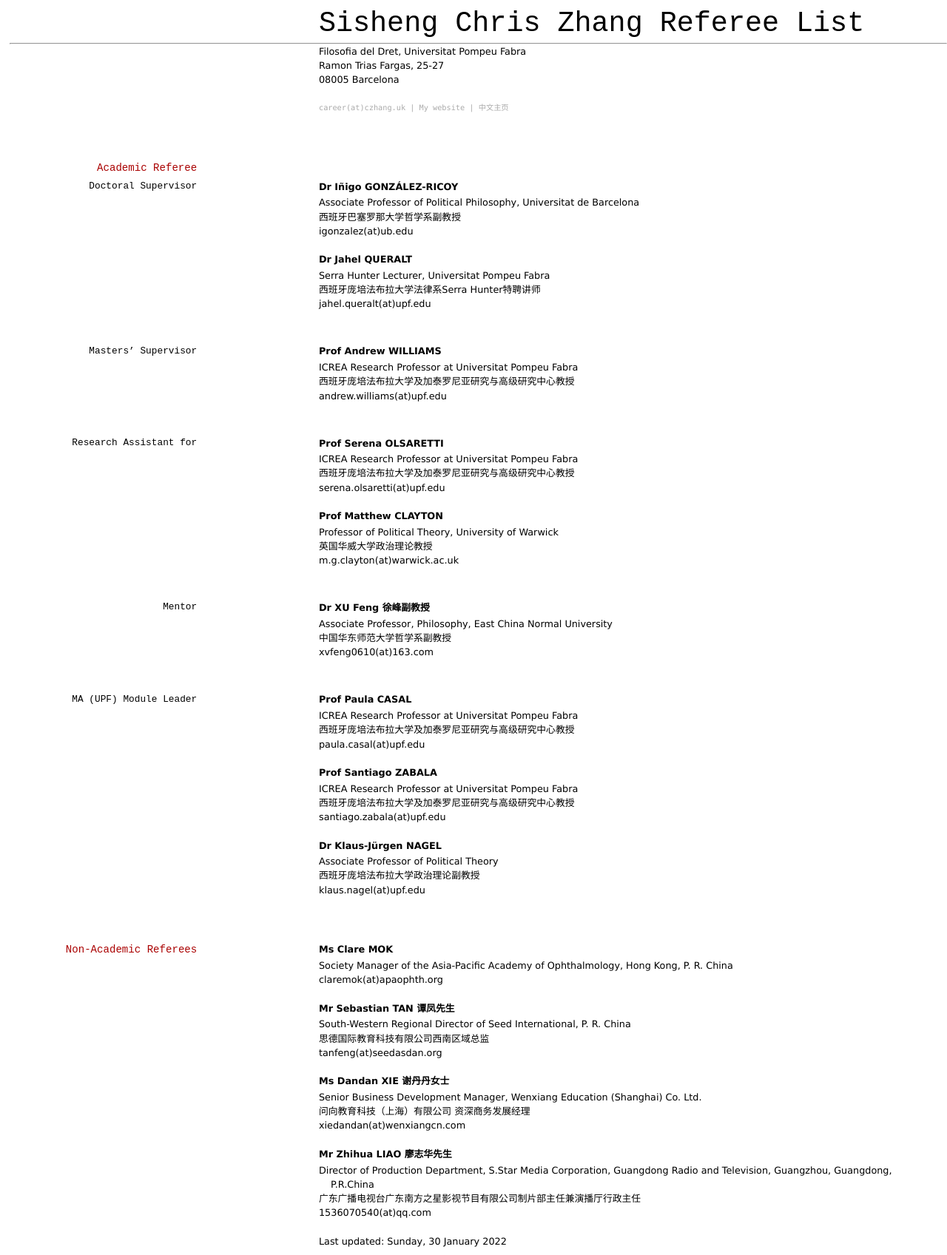
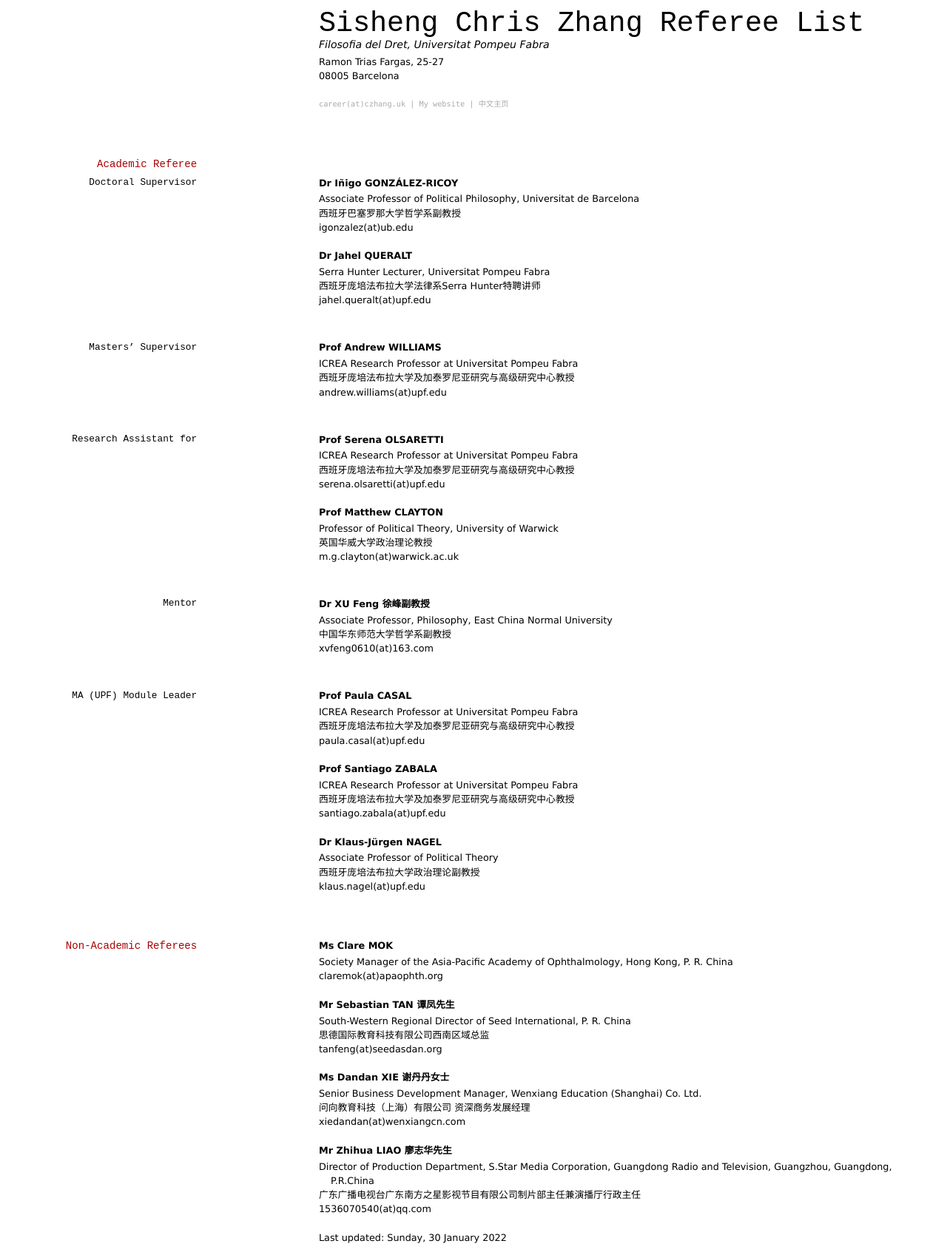
Before and after one commit to kzssc/ref, a Jekyll site: the page built from index.md, in a window 1280 px wide. Shown: the whole page at 74% size. Built offline with Jekyll 4.4.1, drawn with Linux system fonts in a browser that asks for light colours.

```diff
--- a/index.md
+++ b/index.md
@@ -4,9 +4,7 @@ title: S. Chris Zhang Referee List
 ---
 # Sisheng Chris Zhang Referee List
 
----
-
-- Filosofia del Dret, Universitat Pompeu Fabra
+Filosofia del Dret, Universitat Pompeu Fabra
 - Ramon Trias Fargas, 25-27
 - 08005 Barcelona
 
```
